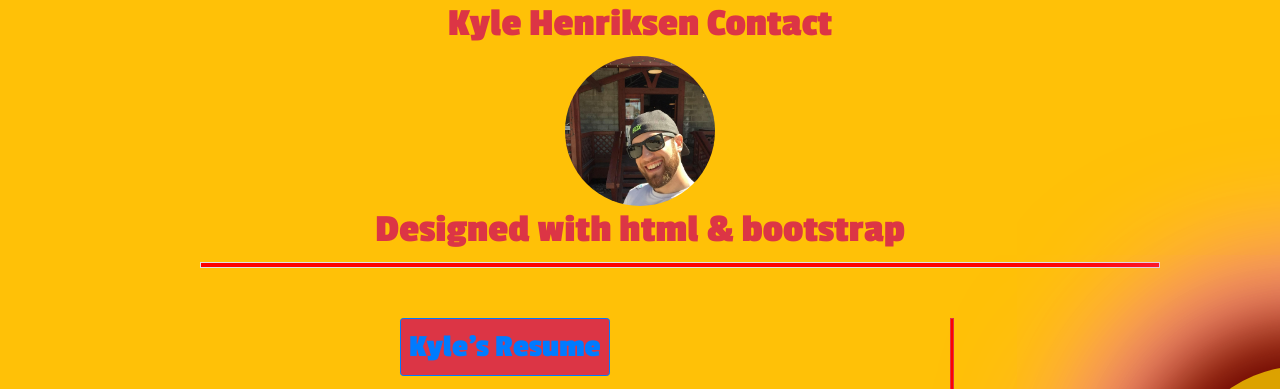
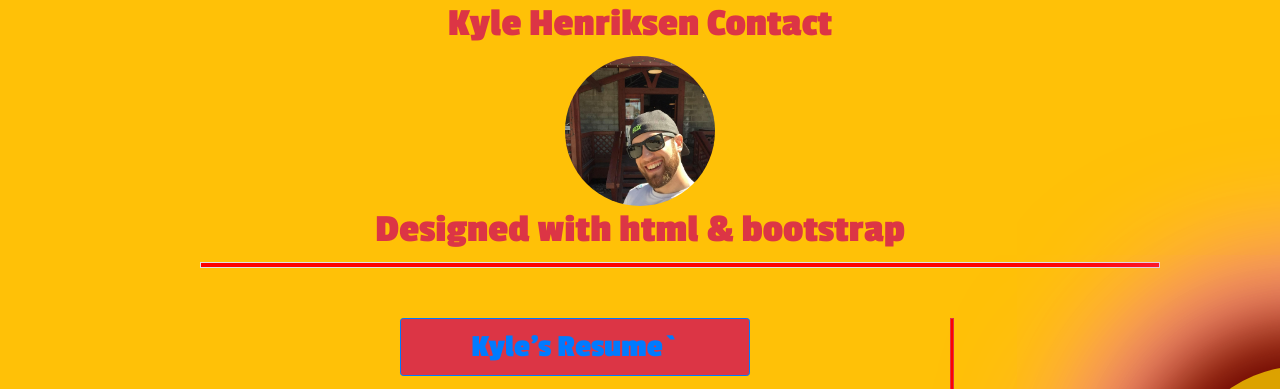
Before and after one commit to starbjornx/official_portfolio, a website: page index.html in a window 1280 px wide. Shown: the top 389 px of the page. Drawn offline with nearby package versions, Linux system fonts and the light colour scheme.

Commit message:
resume button updated

```diff
--- a/index.html
+++ b/index.html
@@ -94,7 +94,7 @@
 
             <ul class="list-inline">
 
-                <li class="btn btn-sm btn-warning bg-danger border-primary mb-3"style="font-size: 2rem;margin-left: 350px;"><a href="./resume.pdf"target="_blank">Kyle's Resume</li></a>
+                <li class="btn btn-sm btn-warning bg-danger border-primary mb-3"style="font-size: 2rem;margin-left: 350px;width:350px;"><a href="./resume.pdf"target="_blank">Kyle's Resume`</li></a>
                 <li class="btn btn-sm btn-warning border-primary mb-3"style="font-size: 2rem;margin-left: 350px;width:350px;"><a href=" https://rocky-ridge-05041.herokuapp.com/"target="_blank">Featured Project</li></a>
                 <li class="btn btn-warning border border-5 border-primary mb-3 " style="font-size: 2rem;margin-left: 350px;"><a href=" https://par92.github.io/group-6/"target="_blank">Stumble upon the force!</li></a>
                 <li class="btn btn-warning border border-5 border-primary mb-3" style="font-size: 2rem;margin-left: 350px;width:350px;"><a href="https://starbjornx.github.io/dailyplanner/"target="_blank">Daily Planner</li></a>
```
